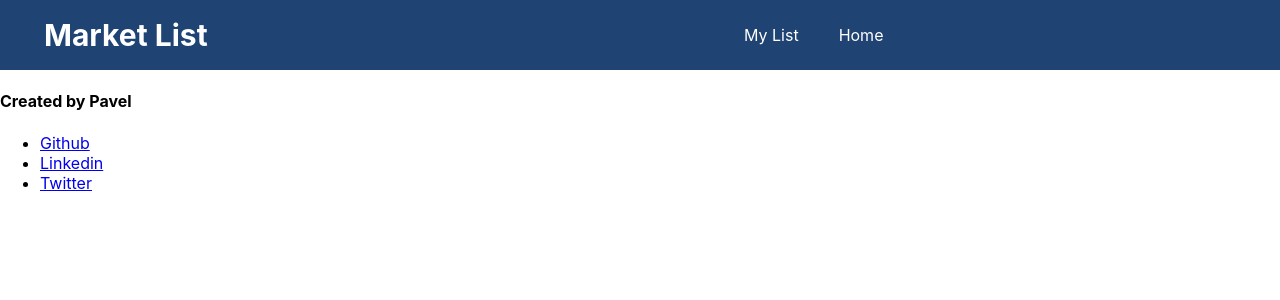
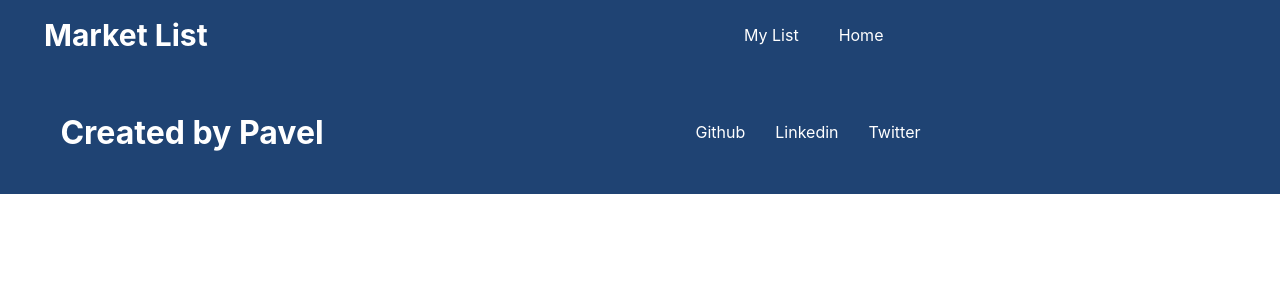
Before and after one commit to montesp/marketplace-list, a React (Create React App) app: page / in a window 1280 px wide. Shown: the top 300 px of the page. Built offline with nearby package versions, Linux system fonts and the light colour scheme.

Commit message:
footer css has done

```diff
--- a/src/_colors.scss
+++ b/src/_colors.scss
@@ -2,4 +2,4 @@ $primary-color: #1F4373;
 $secundary-color:#BF1304;
 $terciary-color: #0442BF;
 $light-color: #FFF;
-$light-color-opacity: #f2f2f2;
+$light-color-opacity: #dadada;
--- a/src/components/Footer/Footer.jsx
+++ b/src/components/Footer/Footer.jsx
@@ -2,9 +2,9 @@ import './Footer.scss';
 
 function Footer() {
   return (
-    <footer>
-      <h4>Created by Pavel </h4>
-      <ul>
+    <footer className='footer'>
+      <h4 className='footer__creator-title'>Created by Pavel </h4>
+      <ul className='footer__social-media-container'>
         <li><a href='#'>Github</a></li>
         <li><a href='#'>Linkedin</a></li>
         <li><a href='#'>Twitter</a></li>
--- a/src/components/Footer/Footer.scss
+++ b/src/components/Footer/Footer.scss
@@ -0,0 +1,29 @@
+@import '../../_colors.scss';
+
+.footer {
+  width: 100%;
+  display: flex;
+  background-color: $primary-color;
+  color: $light-color;
+  &__creator-title {
+    font-size: 32px;
+    width: 30%;
+    text-align: center;
+  }
+  &__social-media-container {
+    width: 60%;
+    display: flex;
+    align-items: center;
+    justify-content: center;
+    gap: 30px;
+    list-style-type: none;
+    a {
+      color: white;
+      text-decoration: none;
+      &:hover {
+        color: $light-color-opacity;
+      }
+    }
+  }
+
+}
```
